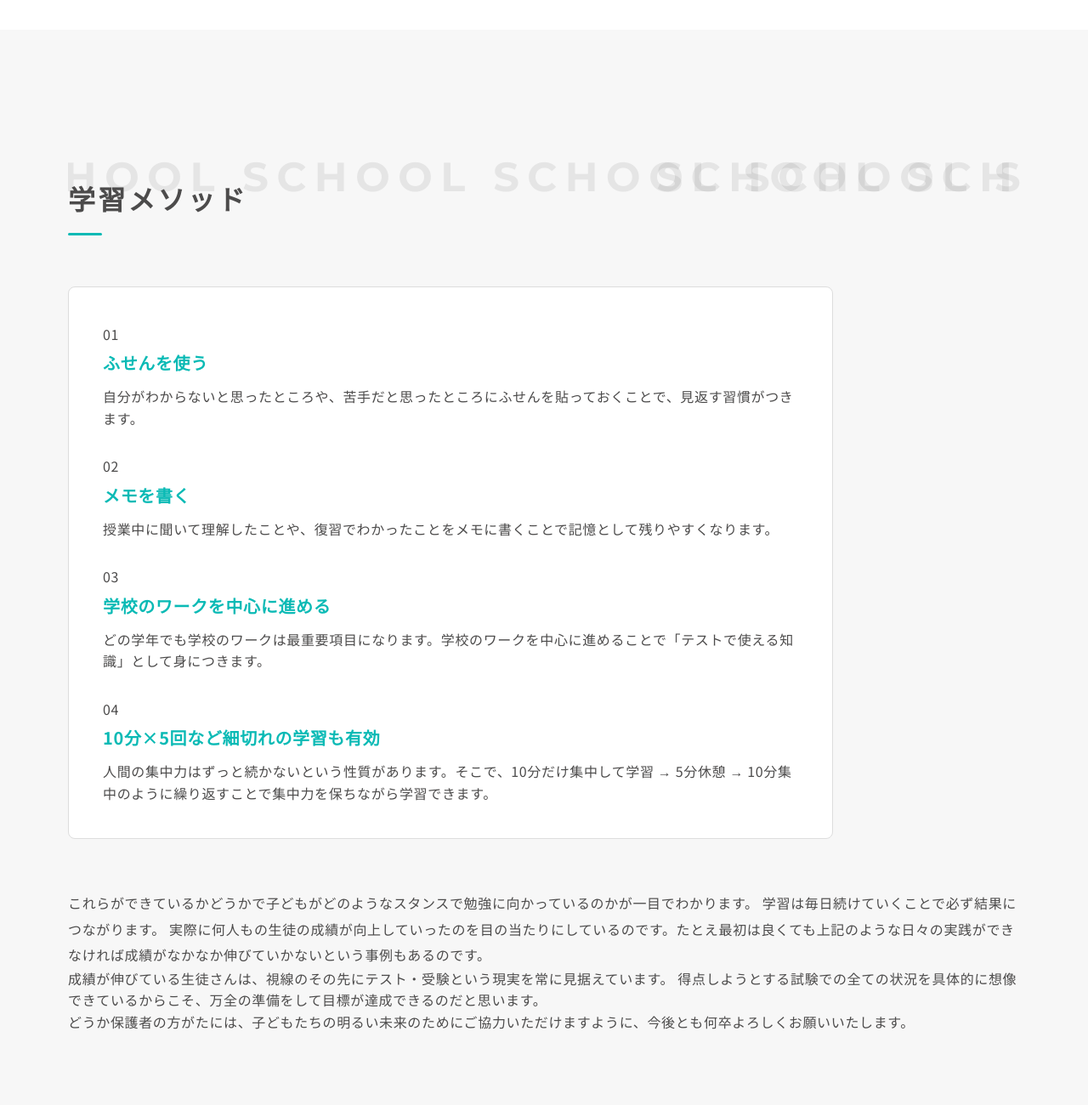
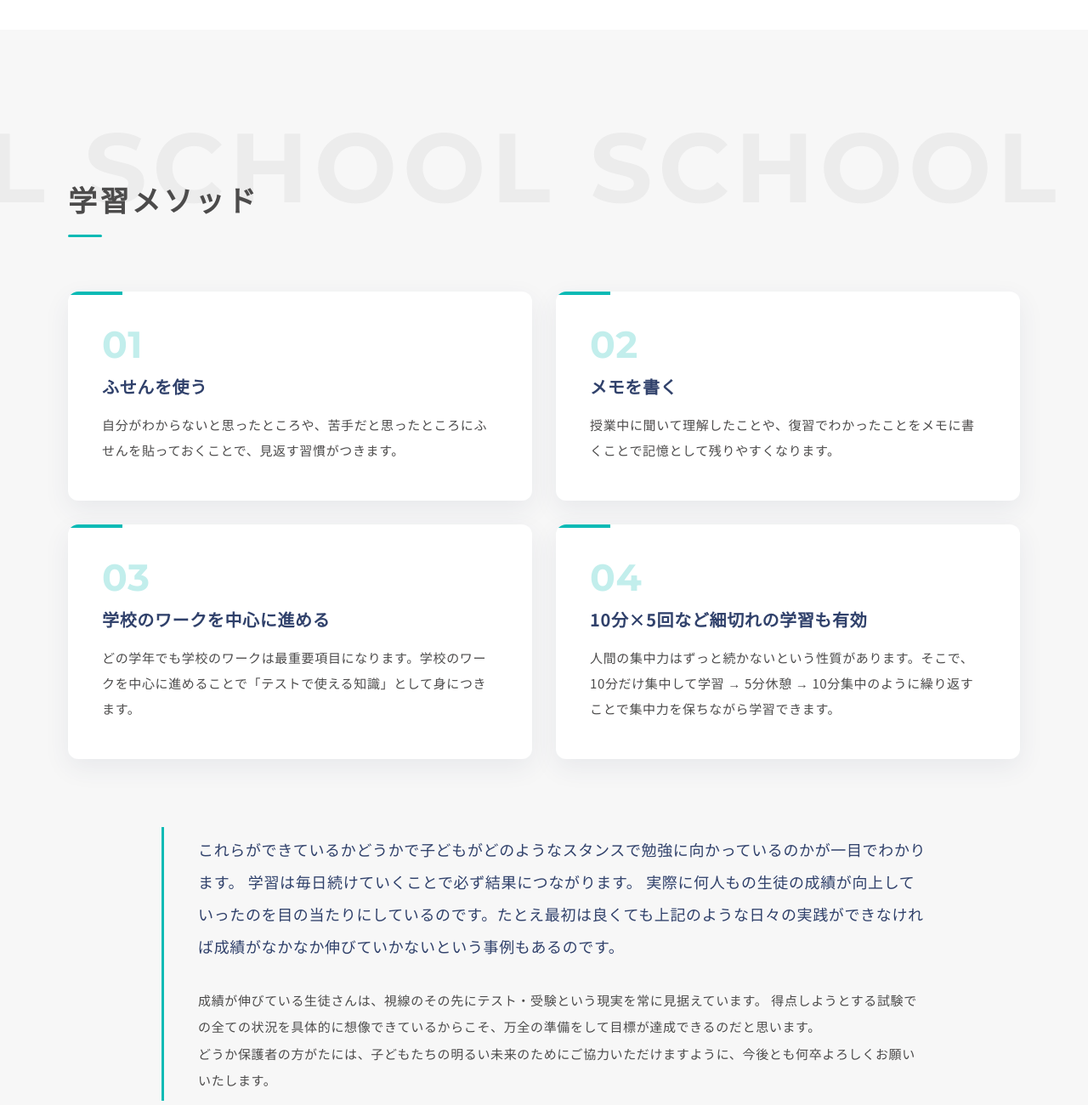
Before and after one commit to yod139/yod139.github.io, a plain HTML site: page index.html in a window 1280 px wide. Shown: the part 1500-2800 px from the top of the page at 85% size. Drawn offline with Linux system fonts and the light colour scheme.

Commit message:
Update school.css

```diff
--- a/css/school.css
+++ b/css/school.css
@@ -1,106 +1,119 @@
 /* =========================
-   SCHOOL タイトル（NEWSと完全統一）
+   SCHOOL タイトル
+   （見出し・ティッカーは section.css で共通化）
 ========================= */
-.school-title-box {
+.school-ticker span {
+  animation-duration: 36s;
+}
+
+/* =========================
+   SCHOOL 学習メソッド（2×2カード）
+========================= */
+.school-method-box {
+  display: grid;
+  grid-template-columns: repeat(2, 1fr);
+  gap: 28px;
+  margin-bottom: 80px;
+}
+
+.school-method {
   position: relative;
-  margin-bottom: 60px;
+  padding: 40px 40px 44px;
+  background: #fff;
+  border-radius: var(--radius);
+  box-shadow: var(--shadow);
   overflow: hidden;
 }
 
-.school-title {
-  font-size: 32px;
-  font-weight: 600;
-  color: #4C4B4B;
-  position: relative;
-  z-index: 2;
+/* 上部のアクセントライン（ホバーで伸びる） */
+.school-method::before {
+  content: "";
+  position: absolute;
+  top: 0;
+  left: 0;
+  width: 64px;
+  height: 4px;
+  background: var(--accent-color);
+  transition: width .6s var(--ease);
 }
 
-/* SCHOOL ティッカー（見出しに被さる） */
-.school-ticker {
-  position: absolute;
-  top: 50%;
-  left: 0;
+.school-method:hover::before {
   width: 100%;
-  overflow: hidden;
-  white-space: nowrap;
-  transform: translateY(-50%);
-  z-index: 1;
 }
 
-.school-ticker span {
-  display: inline-block;
-  letter-spacing: 0.2em;
-  font-size: 48px;
+/* 番号 */
+.school-num {
+  display: block;
+  margin-bottom: 12px;
+  font-family: var(--font-en);
+  font-size: 44px;
   font-weight: 700;
-  color: rgba(74, 74, 74, 0.1);
-  animation: ticker-scroll 23s linear infinite;
-}
-
-.school-ticker span:last-child {
-  animation-delay: -9s;
-}
-
-/* ===========================
-   SCHOOL（学習メソッド）
-=========================== */
-
-.school-section .school-list {
-  display: flex;
-  flex-direction: column;
-  gap: 32px;
-}
-
-.school-item {
-  display: flex;
-  flex-wrap: wrap;
-  gap: 20px;
-  align-items: center;
-}
-
-.school-thumb {
-  flex-shrink: 0;
-  width: 200px;
-  height: 130px;
-  overflow: hidden;
-  border-radius: 6px;
-}
-
-.school-thumb img {
-  width: 100%;
-  height: 100%;
-  object-fit: cover;
-}
-
-.school-content {
-  flex: 1;
+  line-height: 1;
+  color: rgba(10, 186, 181, 0.25);
 }
 
 .school-heading {
   font-size: 20px;
-  font-weight: 600;
-  margin-bottom: 8px;
-  color: #0ABAB5;
+  font-weight: 700;
+  line-height: 1.6;
+  margin-bottom: 14px;
+  color: var(--navy-color);
 }
 
 .school-text {
-  font-size: 16px;
-  color: #4C4B4B;
-  line-height: 1.6;
+  font-size: 15px;
+  line-height: 2;
+  color: var(--main-color);
 }
 
 /* =========================
-   SCHOOL 学習メソッド枠
+   SCHOOL メッセージ文
 ========================= */
-.school-method-box {
+.school-text-block {
   max-width: 900px;
-  padding: 40px 40px;
-  border: 1px solid #ddd;
-  border-radius: 8px;
-  margin-bottom: 60px;
-  background: #fff;
+  margin: 0 auto;
+  padding: 8px 0 8px 40px;
+  border-left: 3px solid var(--accent-color);
 }
 
-/* 各メソッドの間隔 */
-.school-method + .school-method {
-  margin-top: 28px;
+.school-text-large {
+  margin-bottom: 28px;
+  font-size: 18px;
+  font-weight: 500;
+  line-height: 2.1;
+  color: var(--navy-color);
 }
+
+.school-text-block .school-text {
+  font-size: 15px;
+  line-height: 2.1;
+}
+
+/* SP */
+@media (max-width: 768px) {
+  .school-method-box {
+    grid-template-columns: 1fr;
+    gap: 20px;
+    margin-bottom: 56px;
+  }
+
+  .school-method {
+    padding: 32px 26px 34px;
+  }
+
+  .school-num {
+    font-size: 36px;
+  }
+
+  .school-heading {
+    font-size: 18px;
+  }
+
+  .school-text-block {
+    padding-left: 22px;
+  }
+
+  .school-text-large {
+    font-size: 16px;
+  }
+}
```
